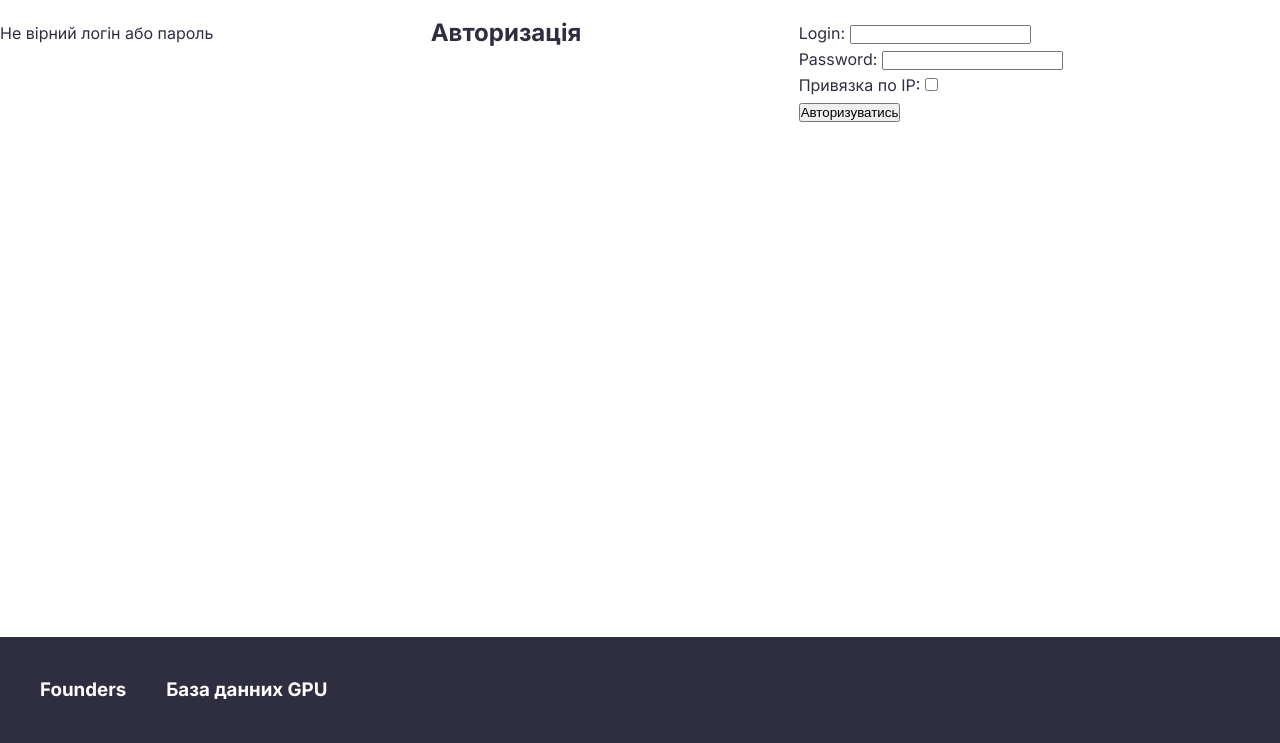
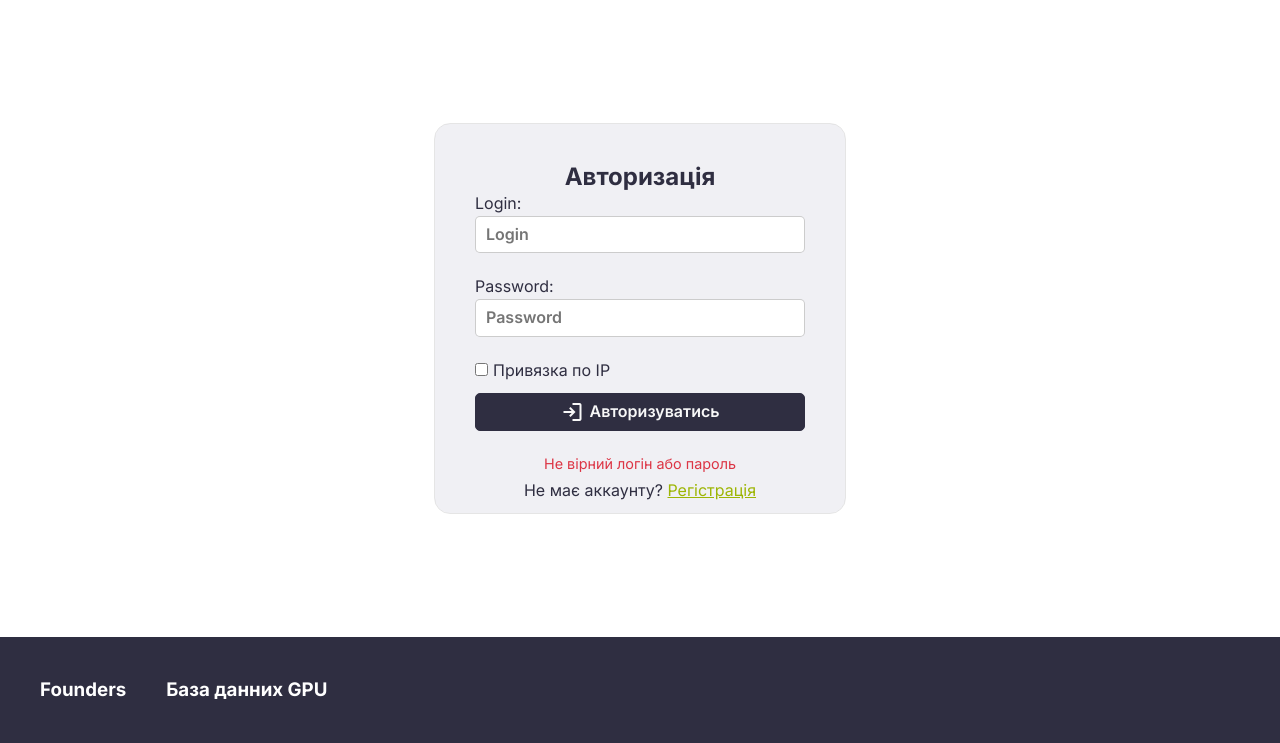
Before and after one commit to zonderweb/GPU_PHP_DEV, a PHP site: template template/login.php in a window 1280 px wide. Shown: the part 57-800 px from the top of the page. Run offline with PHP 8.4, Linux system fonts and the light colour scheme; the template is opened without the code that fills it, so the values that code supplies are empty.

Commit message:
login page

```diff
--- a/static/css/style.css
+++ b/static/css/style.css
@@ -362,3 +362,7 @@ body {
   color: var(--red-color);
   font-size: 0.9rem;
 }
+
+.ip-check {
+  margin-right: 5px;
+}
--- a/template/login.php
+++ b/template/login.php
@@ -1,5 +1,26 @@
+<!--
+    LOGIN PAGE TEMPLATE
+-->
+<?php require_once 'template/header.php'; ?>
+
+
+
+<main class="main main-flex">
+    <div class="register-section">
+        <h2>Авторизація</h2>
+        <form method="POST" class="register-form">
+            <div>Login:</div>
+            <input class="reg-inpt" type="text" name="login" placeholder="Login" required>
+            <div>Password:</div>
+            <input class="reg-inpt" type="password" name="password" placeholder="Password" required>
+            <div class="ip-conf">
+                <input class="ip-check" type="checkbox" name="ip"><span>Привязка по IP</span>
+            </div>
+            <button class="reg-btn" type="submit" name="submit"><span class="material-symbols-outlined">login</span>Авторизуватись</button>
+        </form>
+        <div class="error-section">
             <?php
-// LOGIN PAGE TEMPLATE
+
             if (isset($_POST['submit'])) {
                 $user = login($_POST['login'], $_POST['password']);
                 if ($user) {
@@ -16,15 +37,11 @@ if (isset($_POST['submit'])) {
                     exit();
                 }
             } else {
-    echo 'Не вірний логін або пароль';
+                echo '<div>Не вірний логін або пароль</div>';
             }
             ?>
-
-
-<h2>Авторизація</h2>
-<form method="POST">
-    Login: <input type="text" name="login" required><br>
-    Password: <input type="text" name="password" required><br>
-    Привязка по IP: <input type="checkbox" name="ip"><br>
-    <input type="submit" name="submit" value="Авторизуватись">
-</form>
+        </div>
+        <div class="message-if-reg">Не має аккаунту? <a class="link-form-login" href="/register">Регістрація</a></div>
+    </div>
+</main>
+<?php require_once 'template/footer.php' ?>
```
Lines whose indentation alone changed are shown as unchanged.
